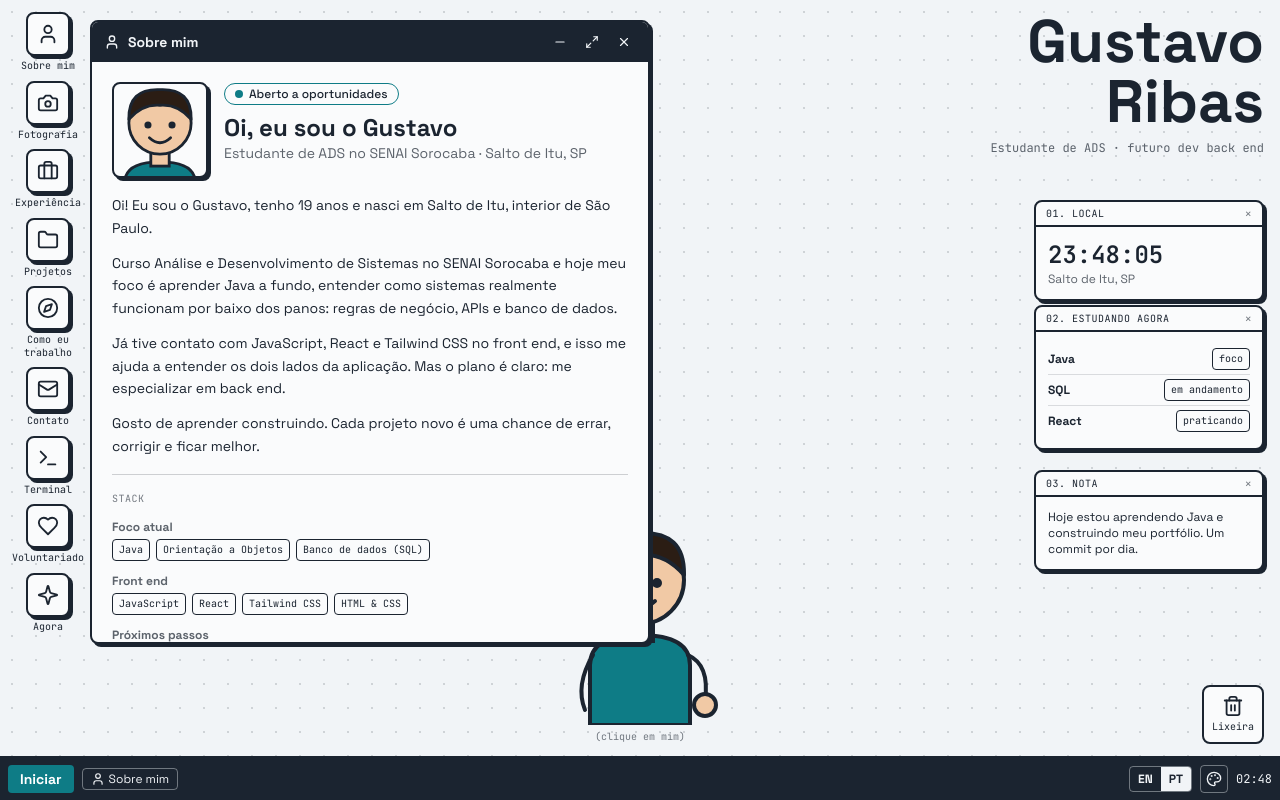
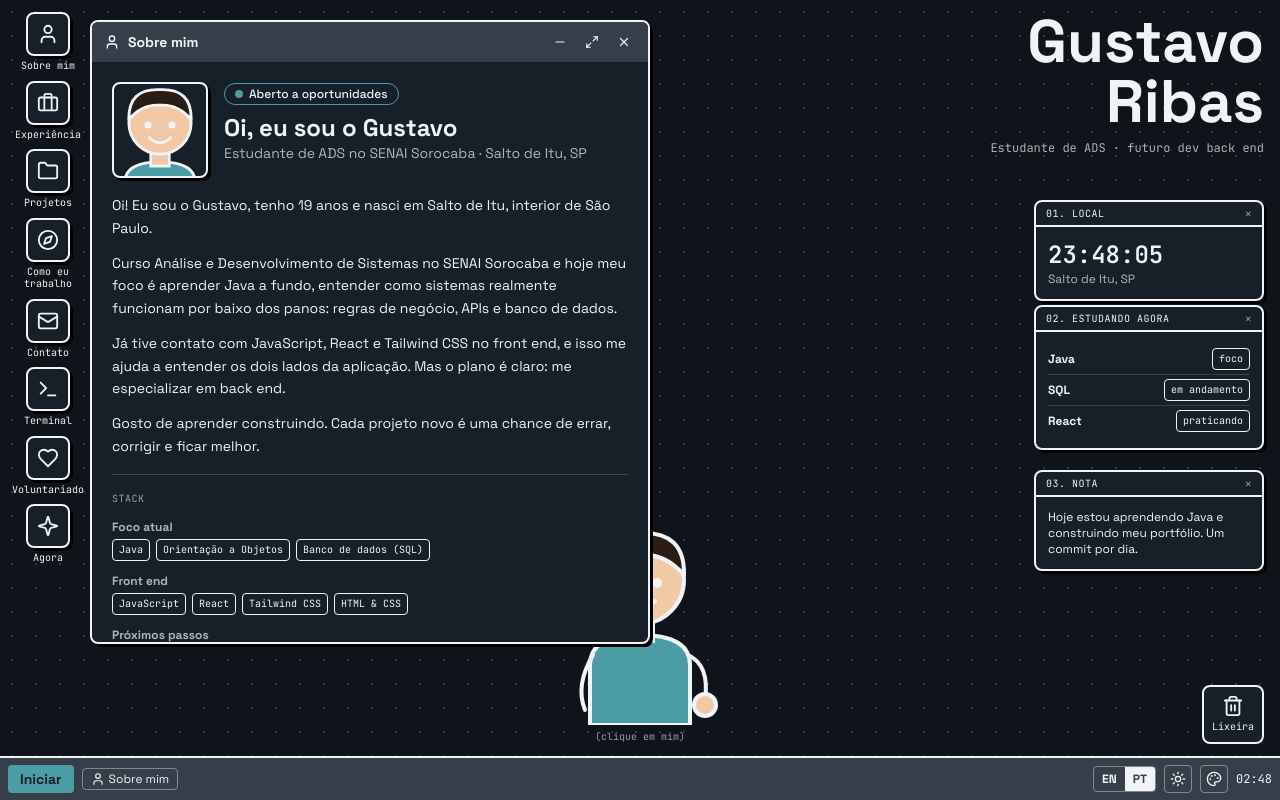
Before and after one commit to GustavoRibasSilestrino/portifolio, a React (Vite) app: page / in a window 1280 px wide. Built offline with nearby package versions, Linux system fonts and the light colour scheme.

Commit message:
Remove Fotografia e adiciona tema escuro (padrão) com alternância para o claro
Co-Authored-By: Claude Sonnet 5.5 <noreply@anthropic.com>

```diff
--- a/src/App.jsx
+++ b/src/App.jsx
@@ -7,7 +7,6 @@ import Widgets from './components/Widgets'
 import Icon from './components/Icon'
 import {
   AboutPanel,
-  PhotoPanel,
   ExperiencePanel,
   ProjectsPanel,
   WorkPanel,
@@ -19,10 +18,9 @@ import {
 import { profile } from './data'
 import { useApp } from './context'
 
-// Mesmas categorias do portfólio de referência, na mesma ordem.
+// Categorias da lateral, na ordem em que aparecem.
 const apps = [
   { id: 'sobre', icon: 'user', title: { pt: 'Sobre mim', en: 'About me' }, Body: AboutPanel, width: 560 },
-  { id: 'foto', icon: 'camera', title: { pt: 'Fotografia', en: 'Photography' }, Body: PhotoPanel },
   { id: 'exp', icon: 'briefcase', title: { pt: 'Experiência', en: 'Experience' }, Body: ExperiencePanel },
   { id: 'projetos', icon: 'folder', title: { pt: 'Projetos', en: 'Projects' }, Body: ProjectsPanel },
   { id: 'como', icon: 'compass', title: { pt: 'Como eu trabalho', en: 'How I work' }, Body: WorkPanel },
--- a/src/components/Icon.jsx
+++ b/src/components/Icon.jsx
@@ -31,12 +31,20 @@ const paths = {
       <line x1="12" x2="20" y1="19" y2="19" />
     </>
   ),
-  camera: (
+  sun: (
     <>
-      <path d="M14.5 4h-5L7 7H4a2 2 0 0 0-2 2v9a2 2 0 0 0 2 2h16a2 2 0 0 0 2-2V9a2 2 0 0 0-2-2h-3l-2.5-3z" />
-      <circle cx="12" cy="13" r="3" />
+      <circle cx="12" cy="12" r="4" />
+      <path d="M12 2v2" />
+      <path d="M12 20v2" />
+      <path d="m4.93 4.93 1.41 1.41" />
+      <path d="m17.66 17.66 1.41 1.41" />
+      <path d="M2 12h2" />
+      <path d="M20 12h2" />
+      <path d="m6.34 17.66-1.41 1.41" />
+      <path d="m19.07 4.93-1.41 1.41" />
     </>
   ),
+  moon: <path d="M12 3a6 6 0 0 0 9 9 9 9 0 1 1-9-9Z" />,
   briefcase: (
     <>
       <path d="M16 20V4a2 2 0 0 0-2-2h-4a2 2 0 0 0-2 2v16" />
--- a/src/components/Taskbar.jsx
+++ b/src/components/Taskbar.jsx
@@ -5,7 +5,7 @@ import { palettes } from '../palettes'
 import { ui } from '../data'
 
 export default function Taskbar({ apps, open, minimized, onOpen, onTask }) {
-  const { lang, setLang, palette, setPalette, t } = useApp()
+  const { lang, setLang, mode, setMode, palette, setPalette, t } = useApp()
   const [menu, setMenu] = useState(false)
   const [pal, setPal] = useState(false)
   const [now, setNow] = useState(new Date())
@@ -28,7 +28,7 @@ export default function Taskbar({ apps, open, minimized, onOpen, onTask }) {
   }, [])
 
   return (
-    <div className="absolute inset-x-0 bottom-0 z-[9999] flex h-11 items-center gap-2 border-t-2 border-ink bg-ink px-2 text-paper">
+    <div className="absolute inset-x-0 bottom-0 z-[9999] flex h-11 items-center gap-2 border-t-2 border-ink bg-bar px-2 text-onbar">
       <div ref={startRef} className="relative">
         {menu && (
           <div className="box absolute bottom-10 left-0 w-52 p-1 text-ink">
@@ -47,7 +47,7 @@ export default function Taskbar({ apps, open, minimized, onOpen, onTask }) {
             ))}
           </div>
         )}
-        <button onClick={() => setMenu((m) => !m)} className="rounded bg-accent px-3 py-1 text-sm font-bold text-white">
+        <button onClick={() => setMenu((m) => !m)} className="rounded bg-accent px-3 py-1 text-sm font-bold text-card">
           {t(ui.start)}
         </button>
       </div>
@@ -59,7 +59,7 @@ export default function Taskbar({ apps, open, minimized, onOpen, onTask }) {
             <button
               key={id}
               onClick={() => onTask(id)}
-              className={`flex shrink-0 items-center gap-1 rounded border border-paper/40 px-2 py-0.5 text-xs ${
+              className={`flex shrink-0 items-center gap-1 rounded border border-onbar/40 px-2 py-0.5 text-xs ${
                 minimized.includes(id) ? 'opacity-50' : ''
               }`}
             >
@@ -70,18 +70,28 @@ export default function Taskbar({ apps, open, minimized, onOpen, onTask }) {
       </div>
 
       {/* idioma */}
-      <div role="group" aria-label={t(ui.language)} className="flex overflow-hidden rounded border border-paper/40 text-xs font-bold">
+      <div role="group" aria-label={t(ui.language)} className="flex overflow-hidden rounded border border-onbar/40 text-xs font-bold">
         {['en', 'pt'].map((l) => (
           <button
             key={l}
             onClick={() => setLang(l)}
             aria-pressed={lang === l}
-            className={`px-2 py-1 uppercase ${lang === l ? 'bg-paper text-ink' : 'hover:bg-paper/10'}`}
+            className={`px-2 py-1 uppercase ${lang === l ? 'bg-onbar text-bar' : 'hover:bg-onbar/10'}`}
           >
             {l}
           </button>
         ))}
       </div>
+
+      {/* tema claro / escuro */}
+      <button
+        onClick={() => setMode(mode === 'dark' ? 'light' : 'dark')}
+        aria-label={t(mode === 'dark' ? ui.lightMode : ui.darkMode)}
+        title={t(mode === 'dark' ? ui.lightMode : ui.darkMode)}
+        className="grid h-7 w-7 place-items-center rounded border border-onbar/40 hover:bg-onbar/10"
+      >
+        <Icon name={mode === 'dark' ? 'sun' : 'moon'} size={16} />
+      </button>
 
       {/* paletas */}
       <div ref={palRef} className="relative">
@@ -111,7 +121,7 @@ export default function Taskbar({ apps, open, minimized, onOpen, onTask }) {
           onClick={() => setPal((v) => !v)}
           aria-label={t(ui.palette)}
           title={t(ui.palette)}
-          className="grid h-7 w-7 place-items-center rounded border border-paper/40 hover:bg-paper/10"
+          className="grid h-7 w-7 place-items-center rounded border border-onbar/40 hover:bg-onbar/10"
         >
           <Icon name="palette" size={16} />
         </button>
--- a/src/components/Window.jsx
+++ b/src/components/Window.jsx
@@ -4,7 +4,7 @@ import Icon from './Icon'
 import { useApp } from '../context'
 import { ui } from '../data'
 
-function Ctrl({ icon, label, onClick, hover = 'hover:bg-paper/20' }) {
+function Ctrl({ icon, label, onClick, hover = 'hover:bg-onbar/20' }) {
   return (
     <button
       onPointerDown={(e) => e.stopPropagation()}
@@ -59,7 +59,7 @@ export default function Window({ title, icon, index, zIndex, minimized, onFocus,
       <div
         onPointerDown={(e) => !max && controls.start(e)}
         onDoubleClick={toggleMax}
-        className={`flex touch-none select-none items-center gap-2 bg-ink px-3 py-2 text-paper ${
+        className={`flex touch-none select-none items-center gap-2 bg-bar px-3 py-2 text-onbar ${
           max ? '' : 'cursor-grab active:cursor-grabbing'
         }`}
       >
--- a/src/context.jsx
+++ b/src/context.jsx
@@ -1,5 +1,5 @@
 import { createContext, useContext, useEffect, useState } from 'react'
-import { applyPalette, defaultPalette, palettes } from './palettes'
+import { applyPalette, defaultMode, defaultPalette, palettes } from './palettes'
 
 const Ctx = createContext(null)
 
@@ -20,15 +20,17 @@ const write = (key, value) => {
 
 export function AppProvider({ children }) {
   const [lang, setLang] = useState(() => (read('lang', 'pt') === 'en' ? 'en' : 'pt'))
+  const [mode, setMode] = useState(() => (read('mode', defaultMode) === 'light' ? 'light' : 'dark'))
   const [palette, setPalette] = useState(() => {
     const saved = read('palette', defaultPalette)
     return palettes.some((p) => p.id === saved) ? saved : defaultPalette
   })
 
   useEffect(() => {
-    applyPalette(palette)
+    applyPalette(palette, mode)
     write('palette', palette)
-  }, [palette])
+    write('mode', mode)
+  }, [palette, mode])
 
   useEffect(() => {
     document.documentElement.lang = lang === 'en' ? 'en' : 'pt-BR'
@@ -38,7 +40,7 @@ export function AppProvider({ children }) {
   // t: devolve o texto no idioma atual (aceita string simples ou { pt, en })
   const t = (v) => (v && typeof v === 'object' ? v[lang] : v)
 
-  return <Ctx.Provider value={{ lang, setLang, palette, setPalette, t }}>{children}</Ctx.Provider>
+  return <Ctx.Provider value={{ lang, setLang, mode, setMode, palette, setPalette, t }}>{children}</Ctx.Provider>
 }
 
 export const useApp = () => useContext(Ctx)
--- a/src/data.js
+++ b/src/data.js
@@ -150,15 +150,6 @@ export const habits = {
   ],
 }
 
-export const photography = {
-  text: {
-    pt: 'Ainda estou montando minha galeria. Em breve, fotos dos lugares e momentos que eu gosto de registrar.',
-    en: "I'm still putting my gallery together. Soon: photos of places and moments I like to capture.",
-  },
-  // Coloque as imagens em /public/fotos e liste aqui, ex.: '/fotos/01.jpg'
-  gallery: [],
-}
-
 export const volunteering = {
   text: {
     pt: 'Esta seção está sendo preparada. Aqui vão entrar as ações e projetos voluntários em que eu participar.',
@@ -219,6 +210,8 @@ export const ui = {
   trash: { pt: 'Lixeira', en: 'Trash' },
   trashRestore: { pt: 'Clique para restaurar os cards', en: 'Click to restore the cards' },
   palette: { pt: 'Paleta de cores', en: 'Color palette' },
+  darkMode: { pt: 'Mudar para o tema escuro', en: 'Switch to dark theme' },
+  lightMode: { pt: 'Mudar para o tema claro', en: 'Switch to light theme' },
   language: { pt: 'Idioma', en: 'Language' },
   minimize: { pt: 'Minimizar', en: 'Minimize' },
   maximize: { pt: 'Ampliar', en: 'Maximize' },
--- a/src/index.css
+++ b/src/index.css
@@ -2,12 +2,17 @@
 @tailwind components;
 @tailwind utilities;
 
+/* Valores iniciais (paleta Ardósia, modo escuro); o JS troca conforme a escolha da pessoa. */
 :root {
-  --c-ink: 27 36 48;
+  --c-ink: 241 244 247;
   --c-mid: 124 155 181;
-  --c-bg: 241 244 247;
-  --c-card: 250 251 252;
-  --c-accent: 14 124 134;
+  --c-bg: 15 20 26;
+  --c-card: 23 31 41;
+  --c-accent: 74 157 164;
+  --c-bar: 54 62 73;
+  --c-onbar: 241 244 247;
+  --c-shadow: 0 0 0;
+  color-scheme: dark;
 }
 
 html, body, #root { height: 100%; }
@@ -20,7 +25,7 @@ body {
   background: rgb(var(--c-card));
   border: 2px solid rgb(var(--c-ink));
   border-radius: 0.5rem;
-  box-shadow: 3px 3px 0 0 rgb(var(--c-ink));
+  box-shadow: 3px 3px 0 0 rgb(var(--c-shadow));
 }
 .scroll::-webkit-scrollbar { width: 8px; }
 .scroll::-webkit-scrollbar-thumb { background: rgb(var(--c-ink)); border-radius: 4px; }
--- a/src/palettes.js
+++ b/src/palettes.js
@@ -1,4 +1,5 @@
 // ink = texto/bordas/barras · mid = tom intermediário · bg = fundo da página · card = janelas e cards · accent = destaque
+// Cada paleta é definida no modo claro; o modo escuro é derivado dela automaticamente.
 export const palettes = [
   { id: 'slate', name: { pt: 'Ardósia e turquesa', en: 'Slate & teal' }, ink: '#1b2430', mid: '#7c9bb5', bg: '#f1f4f7', card: '#fafbfc', accent: '#0e7c86' },
   { id: 'navy', name: { pt: 'Creme e marinho', en: 'Cream & navy' }, ink: '#0b2a4a', mid: '#5f9bbd', bg: '#f6ecd9', card: '#fdf8ee', accent: '#c1121f' },
@@ -12,14 +13,43 @@ export const palettes = [
 ]
 
 export const defaultPalette = 'slate'
+export const defaultMode = 'dark'
 
-const triplet = (hex) => {
+const toRgb = (hex) => {
   const n = parseInt(hex.slice(1), 16)
-  return `${(n >> 16) & 255} ${(n >> 8) & 255} ${n & 255}`
+  return [(n >> 16) & 255, (n >> 8) & 255, n & 255]
+}
+const triplet = (hex) => toRgb(hex).join(' ')
+
+// mistura a com b (t = 0 → a, t = 1 → b)
+const mix = (a, b, t) => {
+  const A = toRgb(a)
+  const B = toRgb(b)
+  const h = A.map((v, i) => Math.round(v + (B[i] - v) * t).toString(16).padStart(2, '0'))
+  return `#${h.join('')}`
 }
 
-export function applyPalette(id) {
+function colorsFor(p, mode) {
+  if (mode === 'light') {
+    return { ink: p.ink, mid: p.mid, bg: p.bg, card: p.card, accent: p.accent, bar: p.ink, onbar: p.bg, shadow: p.ink }
+  }
+  // escuro: fundo e cards saem do tom escuro da paleta; o texto usa o fundo claro dela
+  return {
+    ink: p.bg,
+    mid: p.mid,
+    bg: mix(p.ink, '#000000', 0.45),
+    card: mix(p.ink, '#000000', 0.15),
+    accent: mix(p.accent, '#ffffff', 0.25),
+    bar: mix(p.ink, '#ffffff', 0.12),
+    onbar: p.bg,
+    shadow: '#000000',
+  }
+}
+
+export function applyPalette(id, mode) {
   const p = palettes.find((x) => x.id === id) ?? palettes[0]
+  const colors = colorsFor(p, mode)
   const root = document.documentElement.style
-  for (const k of ['ink', 'mid', 'bg', 'card', 'accent']) root.setProperty(`--c-${k}`, triplet(p[k]))
+  for (const [k, v] of Object.entries(colors)) root.setProperty(`--c-${k}`, triplet(v))
+  root.colorScheme = mode
 }
--- a/tailwind.config.js
+++ b/tailwind.config.js
@@ -7,7 +7,15 @@ export default {
   theme: {
     extend: {
       fontFamily: { sans: ['"Space Grotesk"', 'system-ui', 'sans-serif'], mono: ['"JetBrains Mono"', 'monospace'] },
-      colors: { paper: c('bg'), card: c('card'), ink: c('ink'), mid: c('mid'), accent: c('accent') },
+      colors: {
+        paper: c('bg'),
+        card: c('card'),
+        ink: c('ink'),
+        mid: c('mid'),
+        accent: c('accent'),
+        bar: c('bar'),
+        onbar: c('onbar'),
+      },
     },
   },
   plugins: [],
```
Also changed, not shown: src/components/Panels.jsx (+1 -22 lines), src/components/Terminal.jsx (+4 -4 lines).
